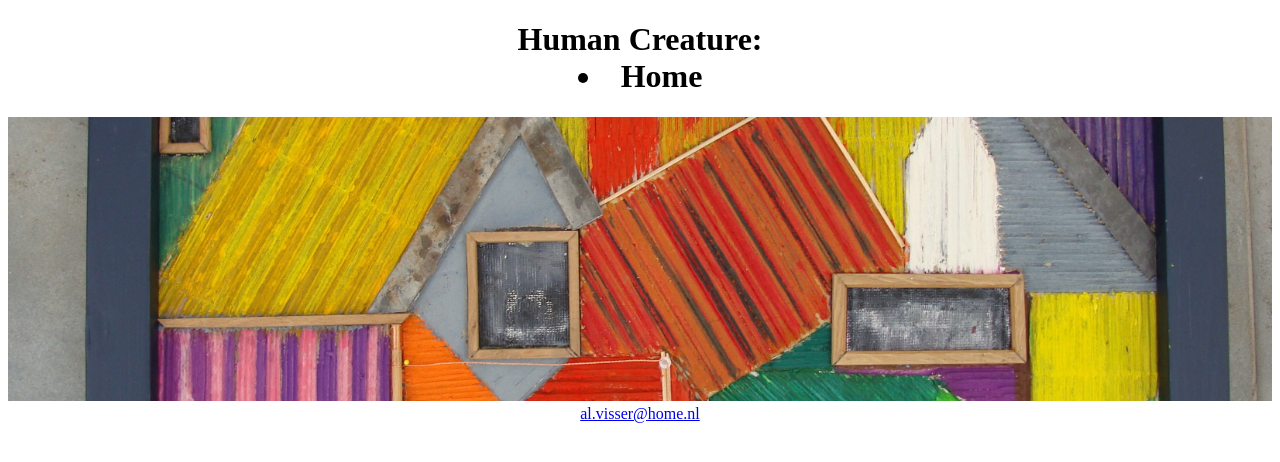
After one commit to levien4/humancreature, a PHP site: page /contact.php in a window 1280 px wide. The commit adds this page. Shown: the top 462 px of the page. Run offline with PHP 8.4, Linux system fonts and the light colour scheme; data that the repository does not hold is empty.

Commit message:
Contact pagina toegevoegd

```diff
--- /dev/null
+++ b/contact.php
@@ -0,0 +1,39 @@
+<!DOCTYPE html>
+<html>
+<head>
+<meta name="theme-color" content="rgb(0,0,47)">
+<title>Home</title>
+<link rel="icon" type="image/x-icon" href="favicon.ico">
+<?php print file_get_contents("https://www.humancreature.nl/scripts.php")?>
+</head>
+<body>
+<?php print file_get_contents("https://www.humancreature.nl/analyticstracking.php") ?>
+<center>
+<div id="container">
+	<div id="header">
+		<h1>
+			<font>
+				Human Creature:<br><li>Home</li>
+			</font>
+		</h1>
+	</div>
+	<div id="center">
+		<div id="slideshow">
+			<div>
+				<img src="encoustique.jpg"  width="100%">
+			</div>
+		</div>
+	</div>
+
+	<div id="content">
+		<center>
+			<?php print file_get_contents("http://www.humancreature.nl/menu.php")?>
+			<div id="info">
+        <a href="mailto:al.visser@home.nl">al.visser@home.nl</a>
+			</div>
+		</center>
+	</div>
+</div>
+</center>
+</body>
+</html>
--- a/menu.php
+++ b/menu.php
@@ -101,6 +101,9 @@ document.all(elmnt).style.visibility="hidden"
 					<td>
 						<a href="http://www.humancreature.nl/Biografie">| Biografie</a><br/>
 					</td>
+					<td>
+						<a href="http://www.humancreature.nl/contact">| Contact</a><br/>
+					</td>
 			</table>
 
 	</center>
```
